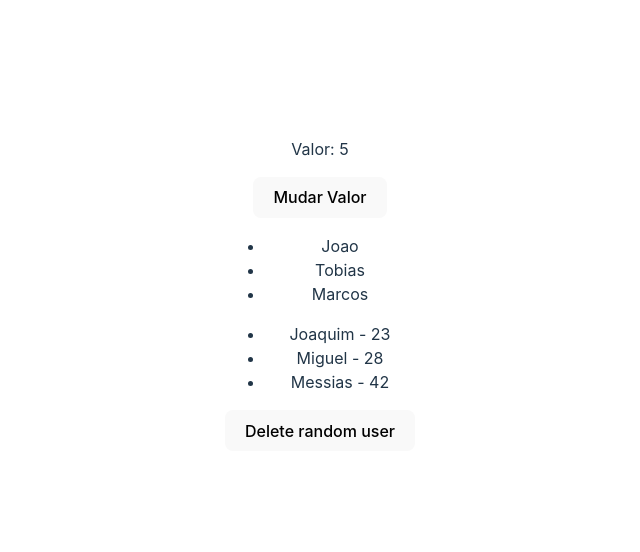
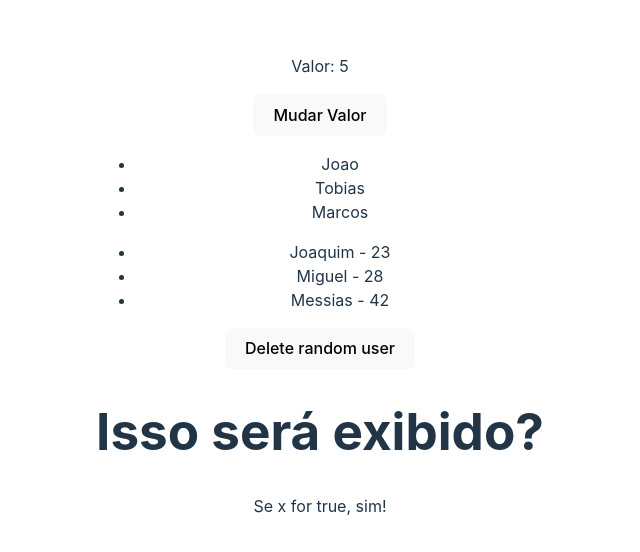
Before and after one commit to Dev-Organizada/React, a React (Vite) app in the folder introducao/introduction-react/: page / in a window 1280 px wide. Shown: the part 114-666 px from the top of the page, without its empty margins (320-960 px from the left). Built offline with nearby package versions, Linux system fonts and the light colour scheme.

Commit message:
Renderização

```diff
--- a/introducao/introduction-react/src/App.jsx
+++ b/introducao/introduction-react/src/App.jsx
@@ -10,6 +10,7 @@
 // styles
 import './App.css'
 import ListRender from './components/ListRender'
+import ConditionalRender from './components/ConditionalRender'
 
 
 
@@ -18,6 +19,7 @@
       <>
         <MenegeData/>
         <ListRender/>
+        <ConditionalRender/>
       </>
   )
 }
--- /dev/null
+++ b/introducao/introduction-react/src/components/ConditionalRender.jsx
@@ -0,0 +1,14 @@
+import { useState } from "react"
+
+const ConditionalRender = () => {
+    const [x] = useState(true)
+
+  return (
+    <div>
+        <h1>Isso será exibido?</h1>
+        {x && <p>Se x for true, sim!</p>}
+    </div>
+  )
+}
+
+export default ConditionalRender
```
